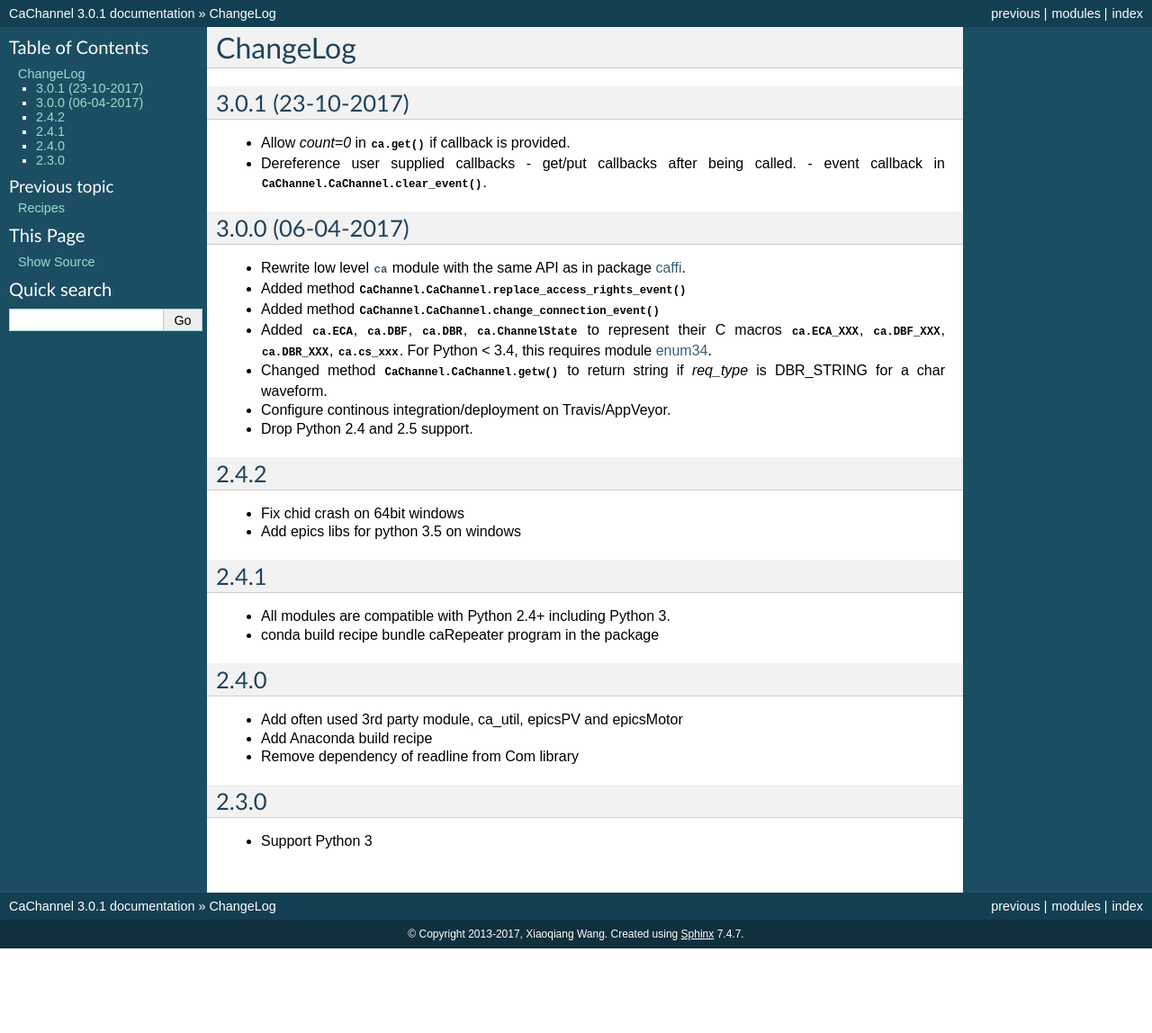
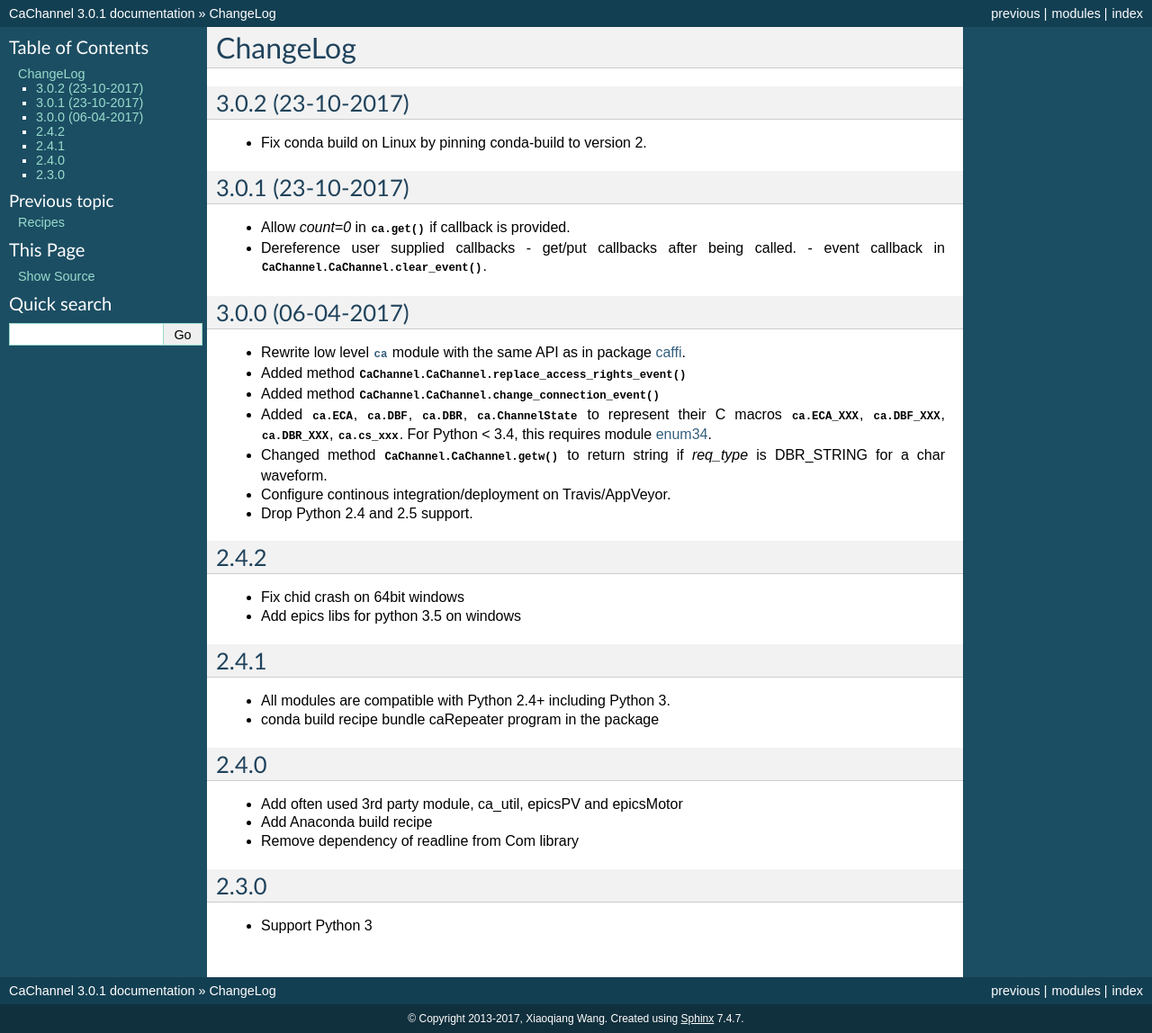
Before and after one commit to CaChannel/CaChannel, a Sphinx documentation site: the page built from docs/source/changes.rst, in a window 1280 px wide. Shown: the whole page at 90% size. Built offline with Sphinx 7.4.7, drawn with Linux system fonts in a browser that asks for light colours; before the commit the page ends 1054 px from its top, so only the background shows below that.

Commit message:
pin conda-build=2

```diff
--- a/docs/source/changes.rst
+++ b/docs/source/changes.rst
@@ -1,5 +1,10 @@
 ChangeLog
 =========
+
+3.0.2 (23-10-2017)
+------------------
+
+- Fix conda build on Linux by pinning conda-build to version 2.
 
 3.0.1 (23-10-2017)
 ------------------
```
Also changed, not shown: 1 other file.
